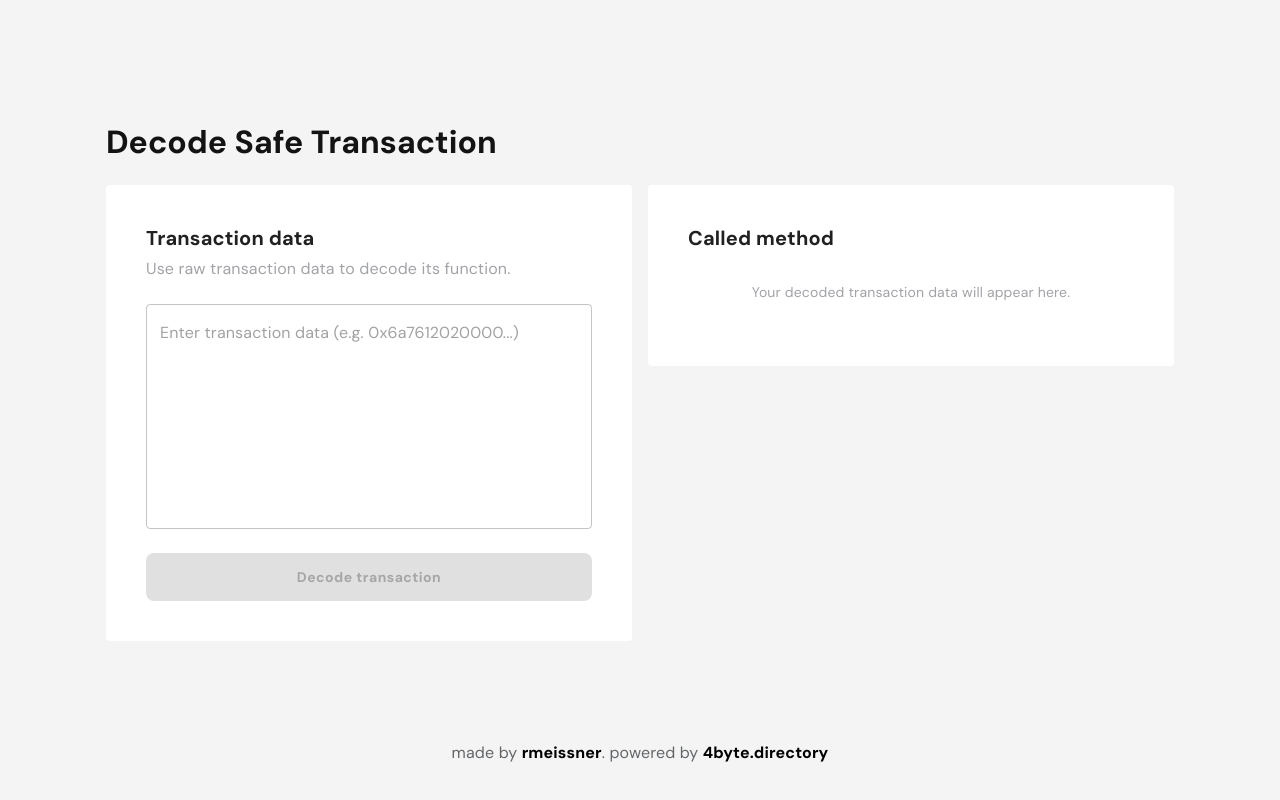
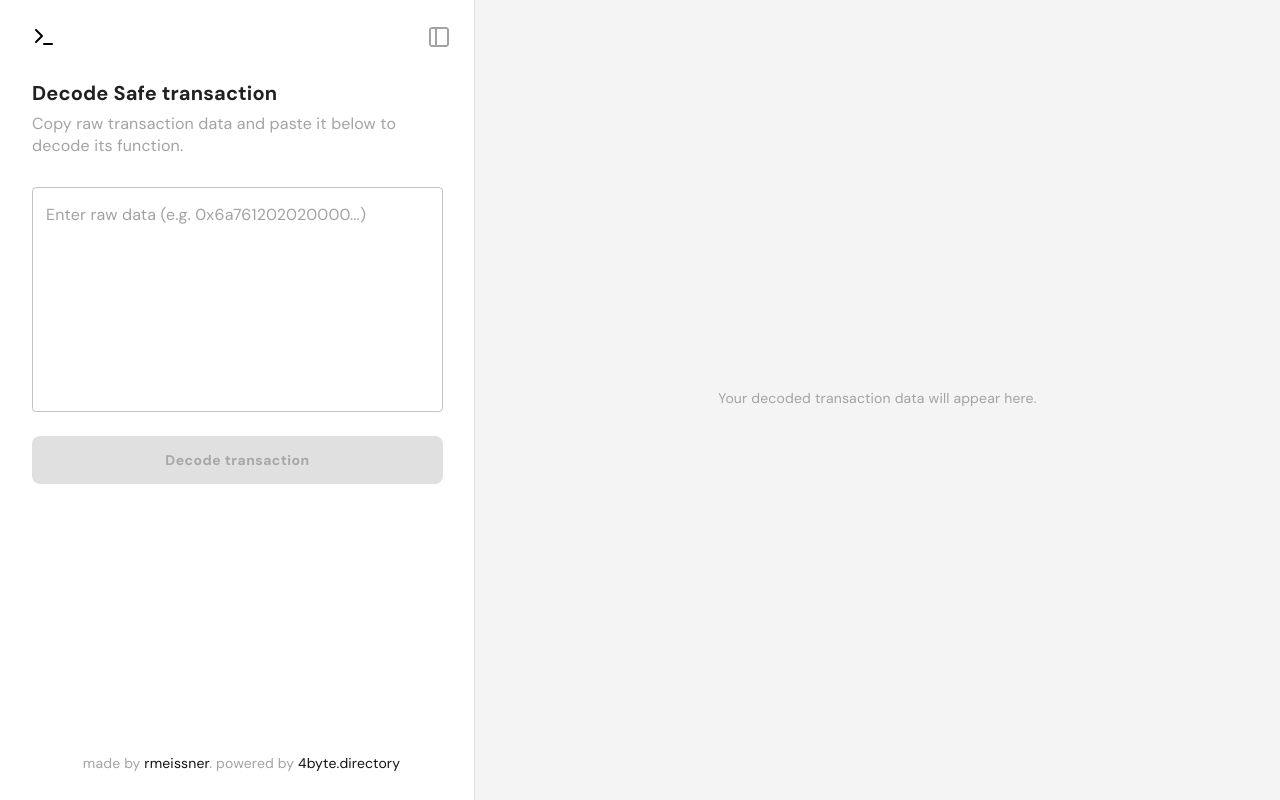
Before and after one commit to 5afe/transaction-decoder, a Next.js app: page / in a window 1280 px wide. Built offline with nearby package versions, Linux system fonts and the light colour scheme.

Commit message:
design: revamp design with sidebar

```diff
--- a/src/components/App/App.tsx
+++ b/src/components/App/App.tsx
@@ -1,8 +1,8 @@
 "use client"
 
-import React, { useCallback, useState, useEffect } from 'react';
+import React, { useState, useEffect } from 'react';
 import { useSearchParams } from 'next/navigation'
-import { Paper, Grid } from '@mui/material';
+import Image from 'next/image';
 import { ThemeProvider } from '@mui/material/styles';
 import useMediaQuery from '@mui/material/useMediaQuery';
 import CssBaseline from '@mui/material/CssBaseline';
@@ -11,10 +11,8 @@ import { DecodedValue, loadSignatures } from '../../utils/decoding';
 import { createAppTheme } from '../../styles/theme';
 import {
   Root,
-  Title,
   StyledTextField,
   TransactionData,
-  StyledBox,
   TransactionDataSubtitle,
   TransactionDataContainer,
   TransactionInputContainer,
@@ -23,7 +21,14 @@ import {
   ClearButton,
   PlaceholderText,
   Footer,
-  FooterLink
+  FooterLink,
+  Sidebar,
+  SidebarHeader,
+  MainContent,
+  SidebarToggle,
+  OutputBox,
+  InputBox,
+  LogoContainer
 } from './styles';
 
 function App() {
@@ -31,12 +36,17 @@ function App() {
   const [txData, setTxData] = useState(query.get("data") || "")
   const [dataInfo, setDataInfo] = useState<DecodedValue | undefined>(undefined)
   const [isMounted, setIsMounted] = useState(false)
+  const [isSidebarOpen, setIsSidebarOpen] = useState(true)
 
   useEffect(() => {
     setIsMounted(true)
   }, [])
 
-  const loadDataInfo = useCallback(async (data: string) => {
+  const toggleSidebar = () => {
+    setIsSidebarOpen(!isSidebarOpen)
+  }
+
+  const loadDataInfo = async (data: string) => {
     setTxData(data)
     if (data.length < 10) {
       setDataInfo(undefined)
@@ -52,7 +62,7 @@ function App() {
       setDataInfo(undefined)
       console.error(e)
     }
-  }, [])
+  }
 
   const prefersDarkMode = useMediaQuery('(prefers-color-scheme: dark)');
   const theme = React.useMemo(() => createAppTheme(prefersDarkMode), [prefersDarkMode])
@@ -64,22 +74,24 @@ function App() {
   return (
     <ThemeProvider theme={theme}>
       <CssBaseline />
-      <Root>
-        <Title variant="h3">
-          Decode Safe Transaction
-        </Title>
-
-        <Grid container spacing={2}>
+      <Sidebar className={isSidebarOpen ? "" : "sidebar-collapsed"}>
+        <SidebarHeader>
+          <LogoContainer>
+            <Image src="/logo.svg" alt="Safe Logo" width={24} height={24} />
+          </LogoContainer>
+          <div onClick={toggleSidebar} style={{ cursor: 'pointer' }}>
+            <Image src="/sidebar_icon.svg" alt="sidebar-icon" width={24} height={24} />
+          </div>
+        </SidebarHeader>
+        <div className="sidebar-content">
           {/* Input Box */}
-          <Grid item xs={12} md={6}>
-            <Paper elevation={0}>
-              <StyledBox>
+          <InputBox>
             <TransactionDataContainer>
               <TransactionData variant="h6" gutterBottom>
-                    Transaction data
+                Decode Safe transaction
               </TransactionData>
               <TransactionDataSubtitle variant="body1" gutterBottom>
-                    Use raw transaction data to decode its function.
+                Copy raw transaction data and paste it below to decode its function.
               </TransactionDataSubtitle>
             </TransactionDataContainer>
             <TransactionInputContainer>
@@ -88,7 +100,7 @@ function App() {
                 rows={8}
                 variant="outlined"
                 fullWidth
-                    placeholder="Enter transaction data (e.g. 0x6a7612020000...)"
+                placeholder="Enter raw data (e.g. 0x6a761202020000...)"
                 value={txData}
                 onChange={(e) => setTxData(e.target.value)}
               />
@@ -115,35 +127,36 @@ function App() {
                 </ClearButton>
               )}
             </ButtonContainer>
-              </StyledBox>
-            </Paper>
-          </Grid>
+          </InputBox>
+        </div>
+        {/* Footer */}
+        <Footer>
+          made by <FooterLink href="https://github.com/rmeissner" target="_blank" rel="noopener">rmeissner</FooterLink>.
+          powered by <FooterLink href="https://www.4byte.directory" target="_blank" rel="noopener">4byte.directory</FooterLink>
+        </Footer>
+      </Sidebar>
 
-          {/* Output Box */}
-          <Grid item xs={12} md={6}>
-            <Paper elevation={0}>
-              <StyledBox>
+      <MainContent className={`${isSidebarOpen ? "" : "main-expanded"} ${!dataInfo ? "empty-state" : ""}`}>
+        {!isSidebarOpen && (
+          <SidebarToggle onClick={toggleSidebar}>
+            <Image src="/sidebar_icon.svg" alt="expand sidebar" width={24} height={24} />
+          </SidebarToggle>
+        )}
+        {dataInfo ? (
+          <Root>
+            <OutputBox>
               <TransactionData variant="h6" gutterBottom>
                 Called method
               </TransactionData>
-                {dataInfo ? (
               <DecodedParam param={dataInfo} hideValue={true} />
+            </OutputBox>
+          </Root>
         ) : (
           <PlaceholderText>
             Your decoded transaction data will appear here.
           </PlaceholderText>
         )}
-              </StyledBox>
-            </Paper>
-          </Grid>
-        </Grid>
-
-        {/* Footer */}
-        <Footer>
-          made by <FooterLink href="https://github.com/rmeissner" target="_blank" rel="noopener">rmeissner</FooterLink>.
-          powered by <FooterLink href="https://www.4byte.directory" target="_blank" rel="noopener">4byte.directory</FooterLink>
-        </Footer>
-      </Root>
+      </MainContent>
     </ThemeProvider>
   );
 }
--- a/src/components/App/styles.ts
+++ b/src/components/App/styles.ts
@@ -1,38 +1,33 @@
 import { styled } from '@mui/material/styles';
-import { Box, Typography, TextField, Button, Link } from '@mui/material';
+import { Box, Typography, TextField, Button, Link, Paper } from '@mui/material';
 
 export const Root = styled('div')(({ theme }) => ({
     padding: "4px",
     width: '100%',
     maxWidth: '1076px',
     minHeight: 'calc(100vh - 120px)',
-    marginTop: '120px',
+    marginTop: 60,
     marginLeft: 'auto',
     marginRight: 'auto',
     display: 'flex',
     flexDirection: 'column',
+    alignItems: 'center',
     gap: 'var(--space-6)',
     position: 'relative',
     paddingBottom: '20px',
     marginBottom: '0',
     [theme.breakpoints.down('md')]: {
-        marginTop: '60px',
+        marginTop: 40,
         padding: '16px',
         paddingBottom: '20px',
         minHeight: 'calc(100vh - 60px)',
         marginBottom: '0',
-    }
-}));
-
-export const Title = styled(Typography)(({ theme }) => ({
-    fontFamily: 'DM Sans',
-    fontWeight: 700,
-    fontSize: '32px',
-    lineHeight: '117%',
-    letterSpacing: '0px',
-    color: 'var(--text-primary-color)',
-    [theme.breakpoints.down('md')]: {
-        fontSize: '24px',
+    },
+    '&.empty-state': {
+        overflow: 'hidden',
+        height: '100vh',
+        minHeight: '100vh',
+        maxHeight: '100vh',
     }
 }));
 
@@ -59,11 +54,17 @@ export const TransactionData = styled(Typography)(({ theme }) => ({
     }
 }));
 
-export const StyledBox = styled(Box)(() => ({
-    padding: 'var(--space-9)',
+export const InputBox = styled(Box)(() => ({
+    width: '475px',
+    minHeight: '320px',
+    height: '320px',
     gap: 'var(--space-6)',
-    backgroundColor: 'var(--background-paper)',
     borderRadius: 'var(--raduis-2x)',
+    paddingRight: 'var(--space-8)',
+    paddingLeft: 'var(--space-8)',
+    display: 'flex',
+    flexDirection: 'column',
+    position: 'relative',
 }));
 
 export const TransactionDataSubtitle = styled(Typography)(({ theme }) => ({
@@ -81,14 +82,12 @@ export const TransactionDataSubtitle = styled(Typography)(({ theme }) => ({
 
 export const TransactionDataContainer = styled(Box)(() => ({
     alignItems: 'center',
-    gap: 'var(--space-6)',
-    marginBottom: 'var(--space-6)'
+    gap: 'var(--space-2)',
 }));
 
 export const TransactionInputContainer = styled(Box)(() => ({
     display: 'flex',
     flexDirection: 'column',
-    marginBottom: '24px'
 }));
 
 export const ButtonContainer = styled(Box)(() => ({
@@ -142,29 +141,136 @@ export const PlaceholderText = styled(Typography)(() => ({
     lineHeight: '20px',
     letterSpacing: '0.17px',
     textAlign: 'center',
-    padding: 'var(--space-6) 0',
-    color: 'var(--text-secondary-color)'
+    color: 'var(--text-secondary-color)',
 }));
 
 export const Footer = styled(Typography)(() => ({
-    width: '100%',
-    height: '54px',
-    padding: '16px 0',
+    width: 475,
+    height: 76,
+    paddingTop: 'var(--space-7)',
+    paddingRight: 'var(--space-6)',
+    paddingBottom: 'var(--space-7)',
+    paddingLeft: 'var(--space-8)',
+    fontFamily: 'DM Sans',
     textAlign: 'center',
-    fontFamily: 'DM Sans',
     fontWeight: 400,
-    fontSize: '16px',
+    fontSize: '14px',
     lineHeight: '22px',
     letterSpacing: '0.15px',
-    color: 'var(--primary-light-font-color)',
+    color: 'var(--text-secondary-color)',
     marginTop: 'auto',
+    borderRadius: 'var(--raduis-2x)',
 }));
 
 export const FooterLink = styled(Link)(() => ({
-    fontWeight: 700,
+    fontWeight: 400,
+    color: 'var(--text-primary-color)',
     textDecoration: 'none',
     '&:hover': {
         textDecoration: 'underline'
     }
+}));
 
+export const Sidebar = styled(Paper)(({ theme }) => ({
+    width: 475,
+    height: '100vh',
+    position: 'fixed',
+    left: 0,
+    top: 0,
+    borderRadius: 0,
+    borderRight: `1px solid ${theme.palette.divider}`,
+    overflowY: 'auto',
+    backgroundColor: 'var(--background-paper)',
+    display: 'flex',
+    flexDirection: 'column',
+    justifyContent: 'space-between',
+    transition: 'transform 0.3s ease',
+    '.sidebar-content': {
+        flex: 1,
+        overflow: 'auto',
+    },
+    '&.sidebar-collapsed': {
+        transform: 'translateX(-100%)',
+    }
 }));
+
+export const SidebarHeader = styled(Box)(({}) => ({
+    width: 475,
+    height: 80,
+    fontFamily: 'DM Sans',
+    fontWeight: 700,
+    textAlign: 'center',
+    display: 'flex',
+    alignItems: 'center',
+    justifyContent: 'space-between',
+    borderRadius: 'var(--radius-2x)',
+    paddingTop: 'var(--space-7)',
+    paddingRight: 'var(--space-6)',
+    paddingBottom: 'var(--space-7)',
+    paddingLeft: 'var(--space-8)',
+}));
+
+export const MainContent = styled(Box)(({ theme }) => ({
+    flexGrow: 1,
+    padding: 'var(--space-6)',
+    marginLeft: 475,
+    marginTop: 0,
+    paddingTop: 60,
+    maxWidth: 'calc(100% - 475px)',
+    transition: 'margin-left 0.3s ease, max-width 0.3s ease',
+    [theme.breakpoints.down('md')]: {
+        marginLeft: 60,
+        maxWidth: 'calc(100% - 60px)',
+    },
+    '&.main-expanded': {
+        marginLeft: 0,
+        maxWidth: '100%',
+    },
+    '&.empty-state': {
+        overflow: 'hidden',
+        height: 'calc(100vh - 40px)',
+        display: 'flex',
+        alignItems: 'center',
+        justifyContent: 'center',
+    }
+}));
+
+export const SidebarToggle = styled(Box)(() => ({
+  position: 'fixed',
+  top: 20,
+  left: 20,
+  width: 40,
+  height: 40,
+  display: 'flex',
+  alignItems: 'center',
+  justifyContent: 'center',
+  backgroundColor: 'var(--background-main)',
+  borderRadius: 'var(--raduis-2x)',
+  cursor: 'pointer',
+  zIndex: 100,
+  '&:hover': {
+    opacity: 0.8,
+  }
+}));
+
+export const OutputBox = styled(Box)(() => ({
+    width: '676px',
+    height: 'auto',
+    minHeight: 'min-content',
+    backgroundColor: 'var(--background-paper)',
+    borderRadius: 'var(--raduis-2x)',
+    padding: 'var(--space-8)',
+    display: 'flex',
+    flexDirection: 'column',
+    gap: 'var(--space-6)',
+    overflow: 'visible',
+    margin: '0 auto',
+}));
+
+export const LogoContainer = styled(Box)(({ theme }) => ({
+  '& img': {
+    [theme.breakpoints.up('xs')]: {
+      filter: theme.palette.mode === 'dark' ? 'invert(1)' : 'none',
+    }
+  }
+}));
--- a/src/components/DecodedData/styles.ts
+++ b/src/components/DecodedData/styles.ts
@@ -54,7 +54,7 @@ export const FunctionName = styled('span')(() => ({
 }));
 
 export const StyledDivider = styled(Divider)(() => ({
-    width: '446px',
+    width: 'auto',
     height: '1px',
     border: 'none',
     borderTop: '1px solid var(--light-border)',
--- a/src/styles/globals.css
+++ b/src/styles/globals.css
@@ -19,7 +19,11 @@
   --function-name-bg: #E8E8E8;
   --function-name-color: #636669;
   --space-3: 12px;
+  --space-4: 16px;
+  --space-5: 20px;
   --space-6: 24px;
+  --space-7: 28px;
+  --space-8: 32px;
   --space-9: 40px;
   --raduis-2x: 8px;
 }
```
Also changed, not shown: src/components/DecodedData/DecodedData.tsx (+9 -9 lines), public/logo.svg (added), public/sidebar_icon.svg (added). Lines whose indentation alone changed are shown as unchanged.
